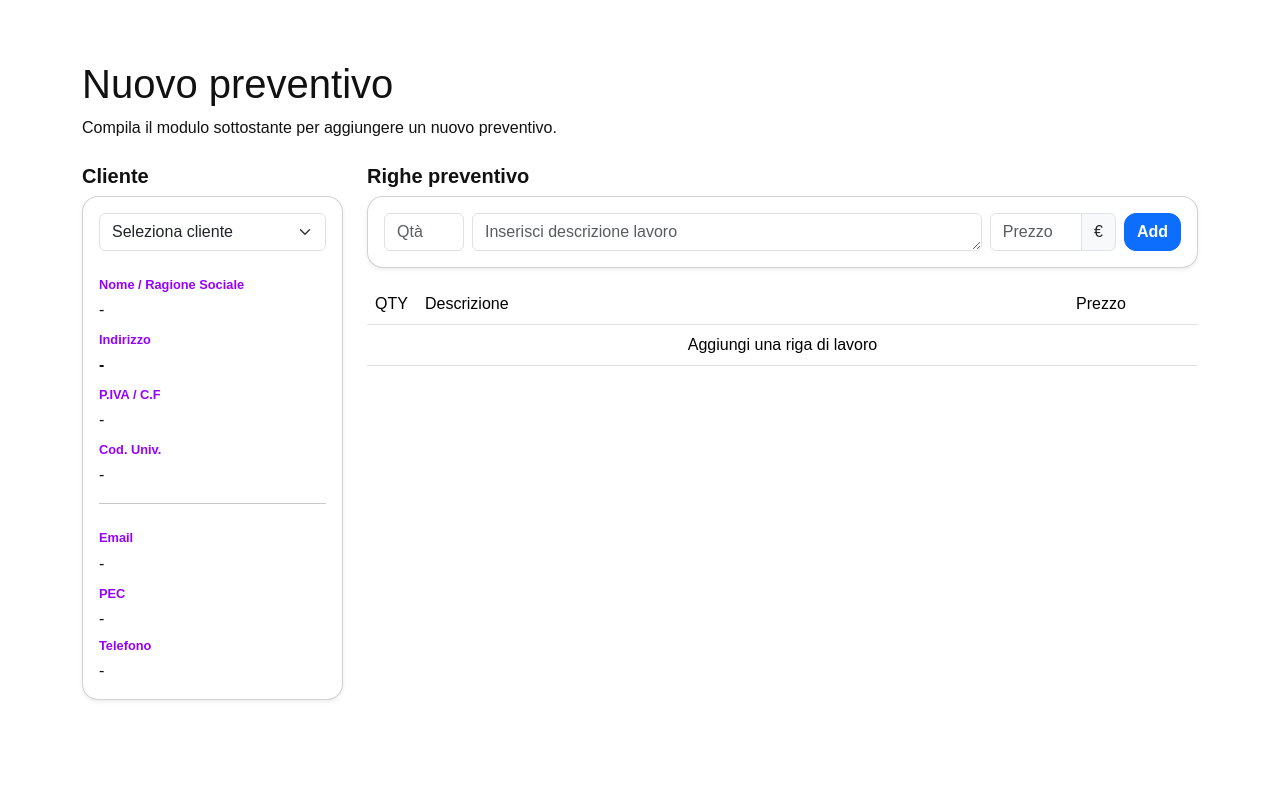
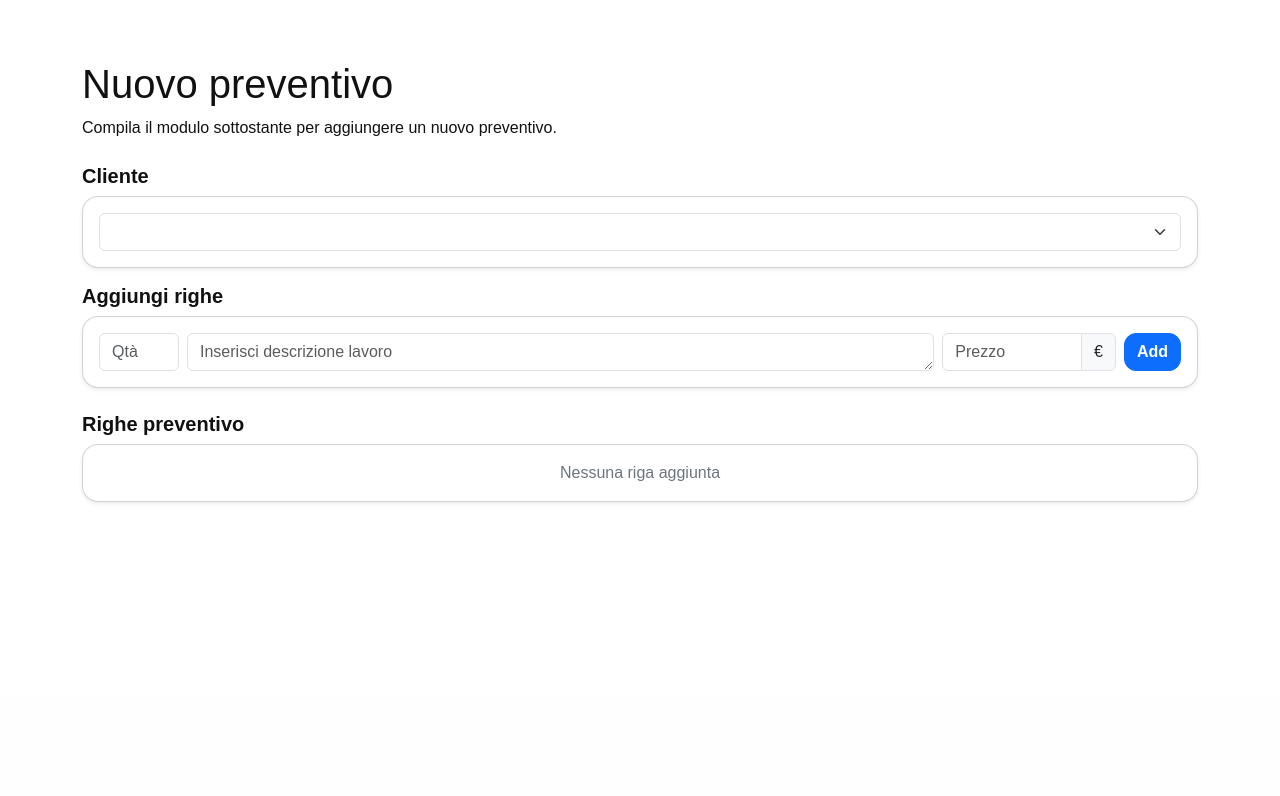
Before and after one commit to manuelparrinello/tazebao, a Flask app: page /preventivi/nuovo in a window 1280 px wide. Shown: the part 104-900 px from the top of the page. After the commit the page ends 607 px from the top, so only its background shows below. Run offline with Flask 3, Linux system fonts and the light colour scheme; data comes from the database, SQL or seed files in the repository; both versions use the stored data as it was after the commit; some web fonts are replaced.

Commit message:
risolto righe preventivo

```diff
--- a/static/js/preventivo.js
+++ b/static/js/preventivo.js
@@ -9,10 +9,13 @@
             p_iva_cliente: "",
             sdi_cliente: "",
             clienti: [],
-            righeLavoro: [],
+            righe: [],
+            idRiga: 0,
             indiceRiga: 0,
             loading: true,
-            idRiga: 0,
+            subtotale: 0,
+            totali: [],
+            clienteSelezionato: ""
         };
     },
     methods: {
@@ -50,6 +53,7 @@
         },
 
         async loadClienteDataByID(e) {
+            e.preventDefault();
             const id = e.target.value;
             const url = `/api/clienti/get/${id}`;
 
@@ -73,18 +77,18 @@
         },
 
         calcSubtotale() {
-            const parziali = [];
-            for (const element of this.righeLavoro) {
-                parziali.push(element.totaleRiga);
-                return parziali;
+            var riga = this.righe[this.indiceRiga];
+            for (riga of this.righe) {
+                this.totali.push(riga.totaleRiga);
             }
+            this.subtotale += riga.totaleRiga;
         },
 
         async addRigaPreventivo(e) {
             e.preventDefault();
+            console.clear();
             const form = document.querySelector("#formNuovoPreventivo");
             const formData = new FormData(form);
-
             const riga = {
                 idRiga: this.idRiga,
                 qty: formData.get("qty"),
@@ -92,12 +96,10 @@
                 prezzo: formData.get("prezzo"),
                 totaleRiga: Number(formData.get("qty")) * Number(formData.get("prezzo")),
             };
-            this.righeLavoro.push(riga);
+            this.righe.push(riga);
+            this.calcSubtotale();
             this.idRiga++;
             this.indiceRiga++;
-            console.log(`INDICE RIGA: ${this.indiceRiga}`);
-            console.log(`ID RIGA: ${this.idRiga}`);
-            console.log(`RIGA: ${this.righeLavoro[0]}`);
         },
     },
     mounted() {
--- a/templates/preventivo_new.html
+++ b/templates/preventivo_new.html
@@ -7,24 +7,25 @@
     <form action="" id="formNuovoPreventivo">
 
         <div class="row mb-3 g-4">
-            <div class="col-3">
+            <div class="col">
                 <h5 class="fw-bold">Cliente</h5>
                 <div class="card rounded rounded-4 shadow-sm">
                     <div class="card-body">
                         <div class="form-group">
                             <!-- SELECT CLIENTI -->
                             <div class="col-12">
-                                <select @change="loadClienteDataByID" class="form-select" name="cliente" id="">
-                                    <option value="" selected disabled>Seleziona cliente</option>
+                                <select @change="loadClienteDataByID" class="form-select" name="cliente" v-model="clienteSelezionato" required>
+                                    <option selected disabled>Seleziona cliente</option>
                                     <option v-for="cliente in clienti" :value="cliente.id">[[ cliente?.nome ]]</option>
                                 </select>
                             </div>
                         </div>
 
-                        <div v-cloak>
+                        <div v-if="clienteSelezionato" v-cloak>
                             <!-- ANAGRAFICA -->
 
                             <div class="row mt-3">
+                                <div class="col-auto col-sm">
                                     <!-- nominativo e indirizzo -->
                                     <div class="d-flex flex-column">
                                         <span class="data-label fw-bold mt-2">Nome / Ragione Sociale</span>
@@ -36,6 +37,8 @@
                                         </p>
                                         <p class="mt-1 mb-0" v-else><b>-</b></p>
                                     </div>
+                                </div>
+                                <div class="col-auto col-sm">
                                     <!-- p.iva/cf e sdi-->
                                     <div class="d-flex flex-column">
                                         <span class="data-label fw-bold mt-2">P.IVA / C.F</span>
@@ -47,20 +50,28 @@
                                         <p style="text-transform:uppercase" class="mt-1 mb-0">[[ clienteData?.sdi || '-' ]]</p>
                                     </div>
                                 </div>
+                            </div>
 
                             <!-- CONTATTI -->
                             <hr>
                             <div class="row">
+
+                                <div class="col-md-4">
                                     <!-- email e pec-->
                                     <div class="d-flex flex-column">
                                         <span class="data-label fw-bold mt-2">Email</span>
                                         <p class="mt-1 mb-0">[[ clienteData?.email || '-' ]]</p>
                                     </div>
+                                </div>
 
+                                <div class="col-md-4">
                                     <div class="d-flex flex-column">
                                         <span class="data-label fw-bold mt-2">PEC</span>
                                         <p class="mt-1 mb-0">[[ clienteData?.pec || '-' ]]</p>
                                     </div>
+                                </div>
+
+                                <div class="col-md-4">
                                     <!-- telefono -->
                                     <div class="d-flex flex-column">
                                         <span class="data-label fw-bold" mt-2>Telefono</span>
@@ -69,15 +80,20 @@
                                 </div>
                             </div>
                         </div>
+
+
+                    </div>
+                </div>
             </div>
         </div>
 
 
-            <div class="col-9">
-                <h5 class="fw-bold">Righe preventivo</h5>
+        <div class="row">
+            <div class="col">
+                <h5 class="fw-bold">Aggiungi righe</h5>
                 <div class="card rounded rounded-4 shadow-sm g-0">
                     <div class="card-body">
-                        <div :id="idRiga" class="row align-items-md-end g-2">
+                        <div :id="idRiga" class="row align-items-md-start g-2">
 
                             <!-- QTY LAVORO -->
                             <div class="col-auto">
@@ -114,32 +130,40 @@
 
                 <div class="row mt-3">
                     <div class="col">
-
-
+                        <h5 class="fw-bold mt-2">Righe preventivo</h5>
+                        <div class="card rounded rounded-4 shadow-sm g-0">
+                            <div class="card-body">
+                                <div v-if="righe.length > 0" v-cloak>
                                     <table class="table">
                                         <thead>
                                             <tr>
-                                    <th style="width:50px;">QTY</th>
+                                                <th style="width:50px;">Qtà</th>
                                                 <th style="width: auto">Descrizione</th>
                                                 <th style="width: 130px">Prezzo</th>
+                                                <th style="width: 130px">Totale</th>
                                             </tr>
                                         </thead>
-                            <tbody v-if="righeLavoro.length > 0">
-                                <tr v-for="riga in righeLavoro" :id="idRiga">
-                                    <td>[[ riga.qty]]</td>
-                                    <td>[[ riga.descrizione]]</td>
-                                    <td>[[ riga.prezzo]]€</td>
-                                </tr>
-                            </tbody>
-                            <tbody v-else class="text-center">
-                                <tr>
-                                    <td colspan="3">Aggiungi una riga di lavoro</td>
+                                        <tbody>
+                                            <tr v-if="righe.length > 0" v-for="riga in righe" :id="riga.idRiga">
+                                                <td>[[ riga.qty ]]</td>
+                                                <td>[[ riga.descrizione ]]</td>
+                                                <td>[[ riga.prezzo ]]€</td>
+                                                <td>[[ riga.totaleRiga ]]€</td>
                                             </tr>
                                         </tbody>
                                     </table>
                                 </div>
+                                <div v-else class="d-flex align-items-center justify-content-center">
+                                    <span class="text-secondary"> Nessuna riga aggiunta</span>
                                 </div>
                             </div>
+                        </div>
+                    </div>
+                </div>
+
+            </div>
+        </div>
+
 </div>
 </form>
 </div>
```
Also changed, not shown: app.db. Lines whose indentation alone changed are shown as unchanged.
